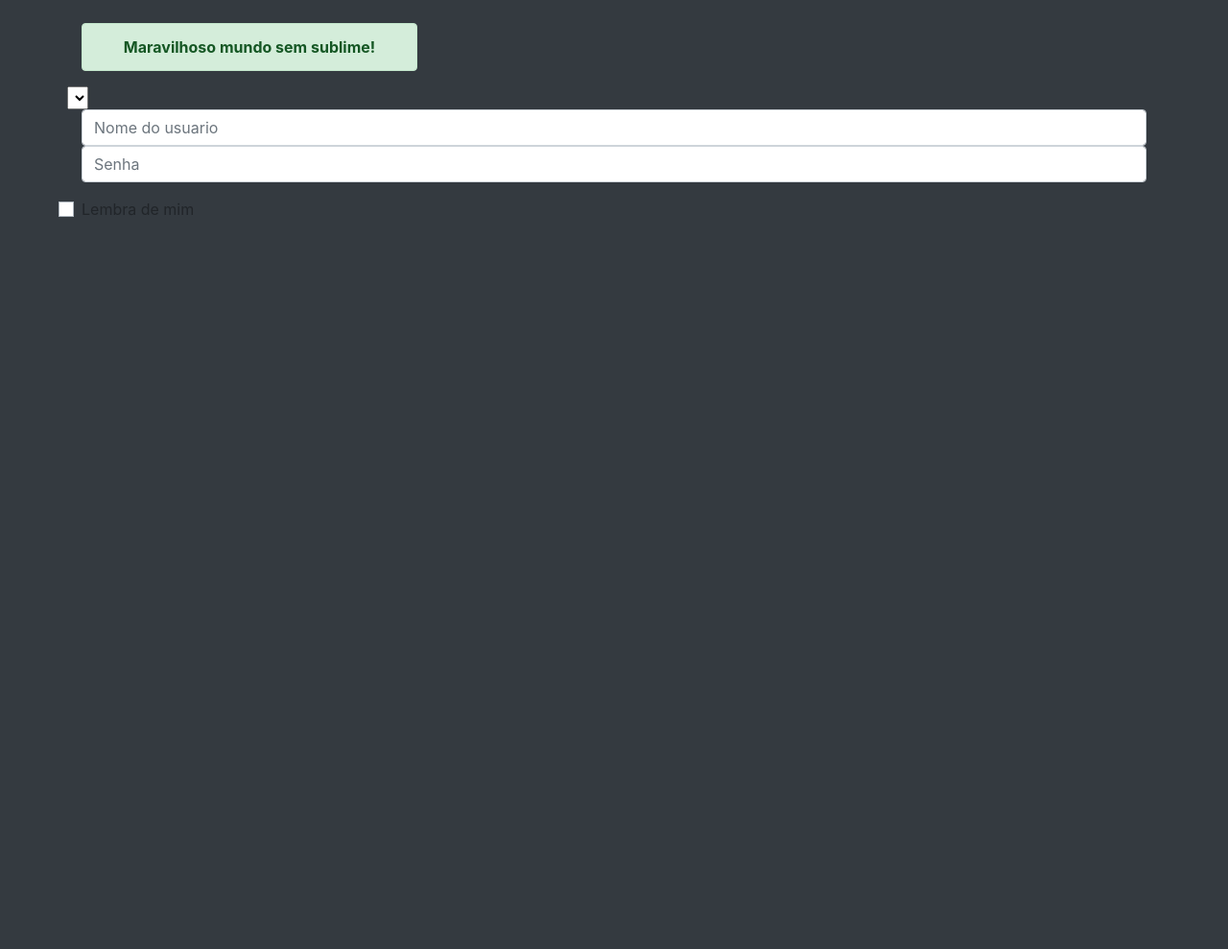
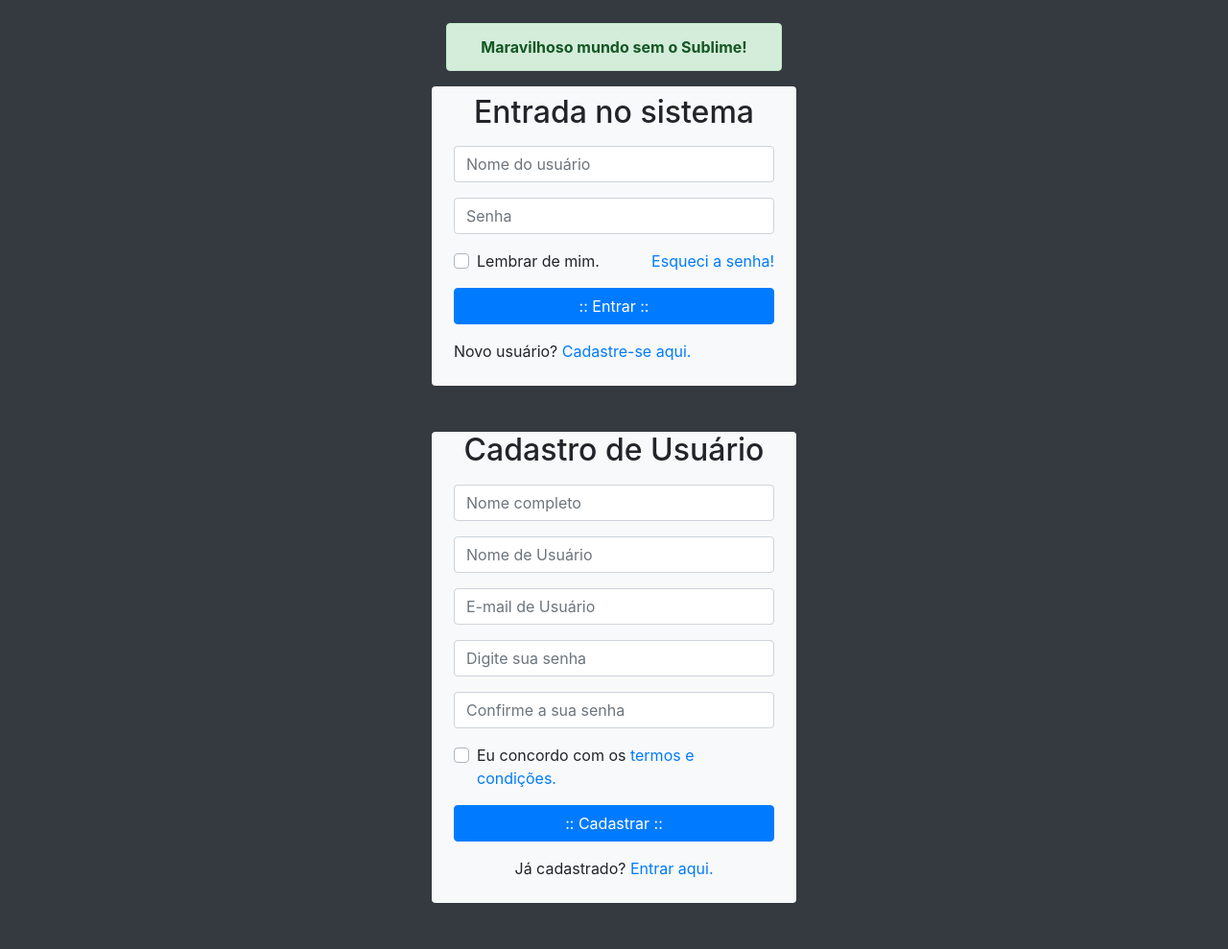
Before and after one commit to KyokoXD/sistema_de_login_AIPR2019v1, a PHP site: page / in a window 1280 px wide. Shown: the whole page at 96% size. Before the commit the page ends 226 px from the top, so only its background shows below. Run offline with PHP 8.4, Linux system fonts and the light colour scheme; lists and menus that the app fills with data are empty; some libraries are stand-ins or nearby versions.

Commit message:
closes #2
formulario de cadrasto de novo usuario

```diff
--- a/index.php
+++ b/index.php
@@ -1,53 +1,142 @@
 <!DOCTYPE html>
-<html lang="en">
+<html lang="pt-br">
     <head>
         <meta charset="UTF-8">
         <meta name="viewport" content="width=device-width, initial-scale=1.0">
         <meta http-equiv="X-UA-Compatible" content="ie=edge">
         <link rel="stylesheet" href="https://cdnjs.cloudflare.com/ajax/libs/twitter-bootstrap/4.3.1/css/bootstrap.min.css">
         <link rel="stylesheet" href="https://cdnjs.cloudflare.com/ajax/libs/font-awesome/5.8.2/css/all.min.css">
-        <title>Sistema de login TNX Systems</title>
+        <title>Sistema de Login TNX Systems</title>
     </head>
 <body class="bg-dark">
     <main class="container mt-4">
+     <!-- Conteúdo Principal -->
+
         <section class="row">
-        <div class="col-lg-4">
+            <div class="col-lg-4 offset-lg-4" id="alerta">
                 <div class="alert alert-success text-center">
                     <strong id="resultado">
-            Maravilhoso mundo sem sublime!
+                        Maravilhoso mundo sem o Sublime!
                     </strong>
                 </div>
             </div>
         </section>
 
-    <select class="row">
-    <div class"col-lg-4 offset-lg-4 bg-light rounded" id="caixaLogin">
-    <h2 class="text-center mt-2">Entrada de sistema</h2>
+        <!-- Formulário de Login -->
+        <section class="row mb-5">
+            <div class="col-lg-4 offset-lg-4 bg-light rounded" id="caixaLogin">
+                <h2 class="text-center mt-2">Entrada no sistema</h2>
                 <form action="#" id="formLogin" class="p-2">
+
                     <div class="form-group">
-    <input type="text" name="nomeUsuário" id="nomeUsuario" class="form-control"
-    placeholder="Nome do usuario" required>
+                        <input type="text" name="nomeUsuario"
+                        id="nomeUsuario" class="form-control"
+                        placeholder="Nome do usuário" required>
                     </div>
 
                     <div class="form-group">
-    <input type="password" name="senhaUsuario" id="senhaUsuario" class="form-control"
+                        <input type="password" name="senhaUsuario"
+                        id="senhaUsuario" class="form-control"
                         placeholder="Senha" required>
-
                     </div>
 
                     <div class="form-group">
-    <input type="Checkbox" name="lembrar" id="lembrar" class="custom-control-input"
-    placeholder="Senha" required>
+                        <div class="custom-control custom-checkbox">
+                            <input type="checkbox" name="lembrar"
+                            id="lembrar" class="custom-control-input">
+
                             <label for="lembrar" class="custom-control-label">
-    Lembra de mim
+                                Lembrar de mim.
+                            </label>
+                            <a href="#" id="btnEsqueci" class="float-right">
+                                Esqueci a senha!
+                            </a>
+                        </div>
+                    </div>
+
+                    <div class="form-group">
+                        <input type="submit" value=":: Entrar ::"
+                        name="btnEntrar" id="btnEntrar"
+                        class="btn btn-primary btn-block">
+                    </div>
+
+                    <div class="form-group">
+                        <p class="center">Novo usuário?
+                        <a href="#" id="btnCadastrar">Cadastre-se aqui.</a>
+                        </p>
+                    </div>
+
+                </form>
+            </div>
+        </section>
+
+        <!-- Formulário de Cadastro -->
+        <section class="row mb-5">
+            <div class="col-lg-4 offset-lg-4 bg-light rounded"
+                 id="caixaCadastro">
+                 <h2 class="text-center">Cadastro de Usuário</h2>
+                <form action="#" class="p-2" id="frmCadastro">
+
+                    <div class="form-group">
+                        <input type="text" name="nomeCompleto"
+                        id="nomeCompleto" class="form-control"
+                        placeholder="Nome completo" required>
+                    </div>
+
+                    <div class="form-group">
+                        <input type="text" name="nomeUsuário"
+                        id="nomeUsuário" class="form-control"
+                        placeholder="Nome de Usuário" required>
+                    </div>
+
+                    <div class="form-group">
+                        <input type="email" name="emailUsuário"
+                        id="emailUsuário" class="form-control"
+                        placeholder="E-mail de Usuário" required>
+                    </div>
+
+                    <div class="form-group">
+                        <input type="password" name="senhaUsuário"
+                        id="senhaUsuário" class="form-control"
+                        placeholder="Digite sua senha" required>
+                    </div>
+
+                    <div class="form-group">
+                        <input type="password" name="senhaConfirma"
+                        id="senhaConfirma" class="form-control"
+                        placeholder="Confirme a sua senha" required>
+                    </div>
+
+                    <div class="form-group">
+                        <div class="custom-control custom-checkbox">
+                            <input type="checkbox" name="concordar"
+                            id="concordar" class="custom-control-input">
+                            <label for="concordar"
+                                class="custom-control-label">
+                                Eu concordo com os
+                                <a href="#"> termos e condições.</a>
                             </label>
                         </div>
+                    </div>
 
-    <div class="form-group"></div>
+                    <div class="form-group">
+                        <input type="submit" value=":: Cadastrar ::"
+                        class="btn btn-primary btn-block"
+                        id="btnRegistrar">
+                    </div>
 
-    <div class="form-group"></div>
+                    <div class="form-group">
+                        <p class="text-center">
+                            Já cadastrado?
+                            <a href="#" id="btnJáCadastrado">
+                                Entrar aqui.
+                            </a>
+                        </p>
+                    </div>
                 </form>
             </div>
+        </section>
+
 
     </main>
 
```
Lines whose indentation alone changed are shown as unchanged.
